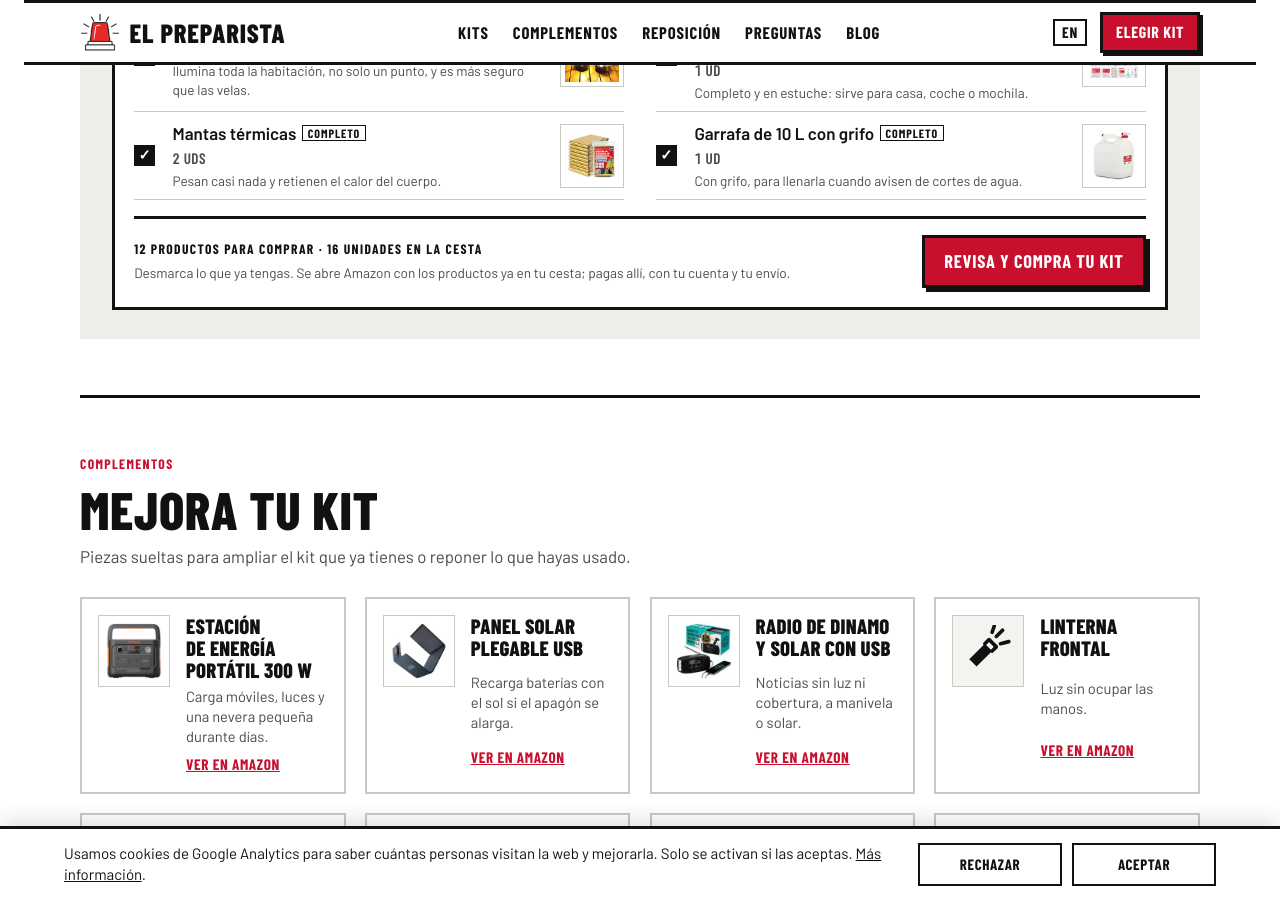
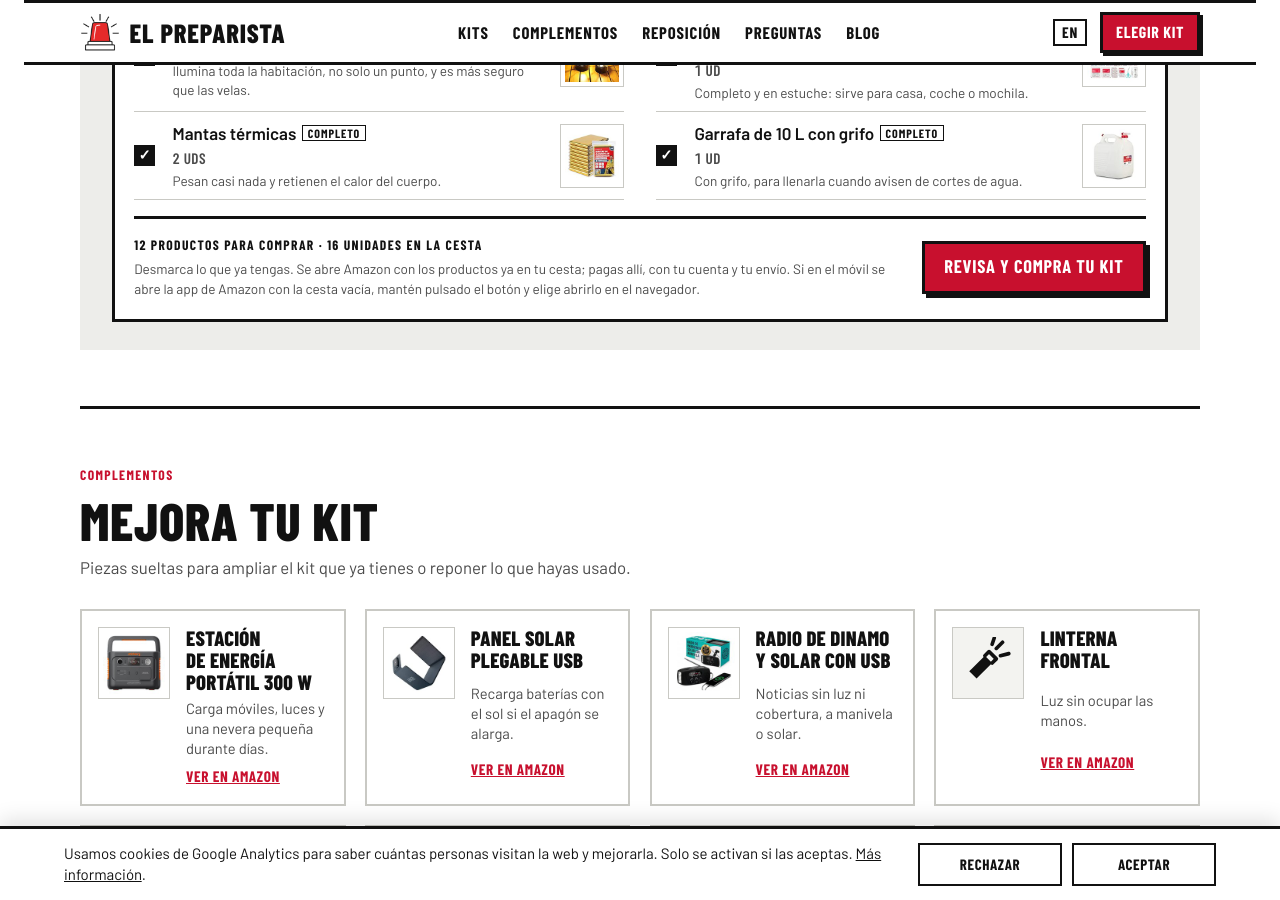
Before and after one commit to lucilayun-ux/elpreparista, a Jekyll site: the page index.html, which Jekyll copies as it is, in a window 1280 px wide and 900 px high, scrolled down 2368 px. Built offline with Jekyll 4.4.1, drawn with Linux system fonts in a browser that asks for light colours.

Commit message:
Carrito de Amazon: enviar como formulario para que la app de Amazon no lo intercepte
En el móvil con la app de Amazon instalada, el enlace a /gp/aws/cart/add.html se abría en la app con la cesta vacía. Ahora se envía la misma petición como formulario GET en una pestaña nueva. Añadida una indicación de respaldo bajo el botón.

Co-Authored-By: Claude Opus 5.5 <noreply@anthropic.com>
Claude-Session: https://claude.ai/code/session_01V7PVvrC8Dt7YxBNA65S9m6

```diff
--- a/index.html
+++ b/index.html
@@ -415,7 +415,7 @@ footer .wrap { display: grid; gap: .6rem; }
         <div class="sendbar">
           <div>
             <span class="cap" id="rCount"><!--pre:rCount-->12 productos para comprar · 16 unidades en la cesta<!--/pre:rCount--></span>
-            <span class="fine">Desmarca lo que ya tengas. Se abre Amazon con los productos ya en tu cesta; pagas allí, con tu cuenta y tu envío.</span>
+            <span class="fine">Desmarca lo que ya tengas. Se abre Amazon con los productos ya en tu cesta; pagas allí, con tu cuenta y tu envío. Si en el móvil se abre la app de Amazon con la cesta vacía, mantén pulsado el botón y elige abrirlo en el navegador.</span>
           </div>
           <a class="btn red" id="sendAll" href="#" target="_blank" rel="noopener sponsored">Revisa y compra tu kit</a>
         </div>
@@ -938,6 +938,18 @@ $("rList").addEventListener("change", e => {
 });
 $("pMinus").addEventListener("click", () => { state.people = Math.max(1, state.people - 1); render(); });
 $("pPlus").addEventListener("click", () => { state.people = Math.min(8, state.people + 1); render(); });
+// En el móvil, la app de Amazon se queda con los enlaces de amazon.es y abre la cesta vacía,
+// porque no entiende el enlace de «añadir a la cesta». Enviando los mismos datos como formulario
+// (no como enlace), se abren en el navegador y los productos llegan a la cesta.
+$("sendAll").addEventListener("click", e => {
+  const a = $("sendAll");
+  if (a.getAttribute("aria-disabled") === "true" || a.href.indexOf("/cart/add.html") === -1) return;
+  e.preventDefault();
+  const u = new URL(a.href), form = document.createElement("form");
+  form.method = "GET"; form.action = u.origin + u.pathname; form.target = "_blank";
+  u.searchParams.forEach((v, k) => { const i = document.createElement("input"); i.type = "hidden"; i.name = k; i.value = v; form.appendChild(i); });
+  document.body.appendChild(form); form.submit(); form.remove();
+});
 $("rList").addEventListener("click", e => { const a = e.target.closest("a[data-id]"); if (a) track("product", { kit: state.kit, item: resolve(a.dataset.id).name }); });
 $("sendAll").addEventListener("click", () => {
   if ($("sendAll").getAttribute("aria-disabled") === "true") return;
--- a/tools/build_en.py
+++ b/tools/build_en.py
@@ -65,8 +65,8 @@ TRADUCCIONES = [
     ('aria-label="Nivel del kit"', 'aria-label="Kit level"'),
     ('<h3>Revisa, selecciona y compra</h3>', '<h3>Review, select and buy</h3>'),
     ('<span class="cap">Contenido del kit</span>', '<span class="cap">Kit contents</span>'),
-    ('Desmarca lo que ya tengas. Se abre Amazon con los productos ya en tu cesta; pagas allí, con tu cuenta y tu envío.',
-     'Untick anything you already have. Amazon opens with the products already in your basket; you pay there, with your own account and delivery. Products are sold on Amazon Spain (amazon.es).'),
+    ('Desmarca lo que ya tengas. Se abre Amazon con los productos ya en tu cesta; pagas allí, con tu cuenta y tu envío. Si en el móvil se abre la app de Amazon con la cesta vacía, mantén pulsado el botón y elige abrirlo en el navegador.',
+     'Untick anything you already have. Amazon opens with the products already in your basket; you pay there, with your own account and delivery. Products are sold on Amazon Spain (amazon.es). If the Amazon app opens on your phone with an empty basket, press and hold the button and choose to open it in your browser.'),
     ('rel="noopener sponsored">Revisa y compra tu kit</a>', 'rel="noopener sponsored">Review and buy your kit</a>'),
 
     # --- Complementos ---
```
Also changed, not shown: en.html (+13 -1 lines).
